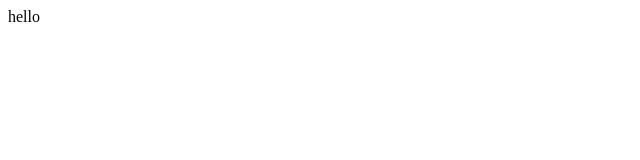
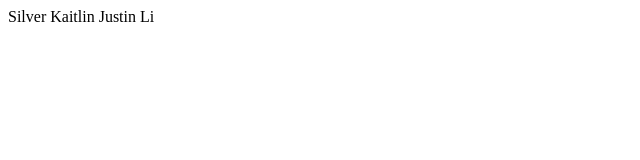
Before and after one commit to kaitlin-ho/web, a plain HTML site: page index.html in a window 1280 px wide. Shown: the whole page, without its empty margins (0-640 px from the left). Drawn offline with Linux system fonts and the light colour scheme.

Commit message:
Update index.html

```diff
--- a/index.html
+++ b/index.html
@@ -1,4 +1,6 @@
 <!DOCTYPE>
 <html>
-hello
+Silver
+Kaitlin
+Justin Li
 </html>
```
